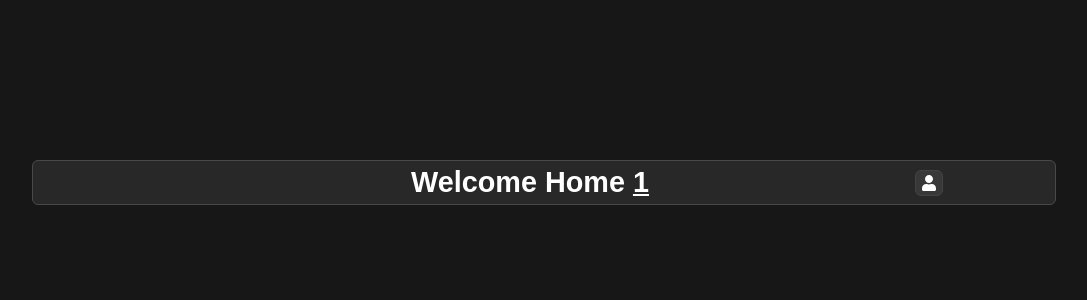
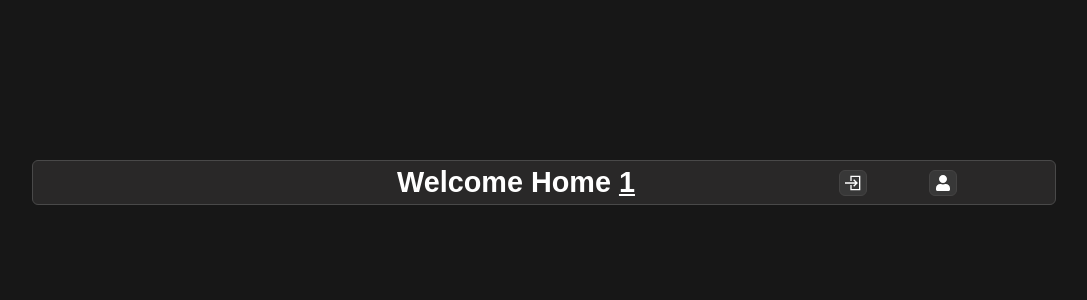
Before and after one commit to RaxPlay/lobn, a Next.js app: page /home/1 in a window 1280 px wide. Shown: the top 300 px of the page, without its empty margins (96-1183 px from the left). Built offline with nearby package versions, Linux system fonts and the light colour scheme.

Commit message:
Changed page's redirection order

```diff
--- a/app/api/auth.ts
+++ b/app/api/auth.ts
@@ -18,7 +18,7 @@ export async function signUpAction(formData: FormData){
 		},
 	}),
 
-	redirect("/access-board");
+	redirect("/");
 }
 
 export async function signInAction(formData: FormData){
@@ -32,7 +32,7 @@ export async function signInAction(formData: FormData){
 		},
 	}),
 
-	redirect("/access-board");
+	redirect("/");
 }
 
 export async function signOutAction(){
--- a/app/components/page/home-components/home-client-main-component.tsx
+++ b/app/components/page/home-components/home-client-main-component.tsx
@@ -2,6 +2,7 @@
 
 import { redirect } from "next/navigation";
 import { FaUser } from "react-icons/fa";
+import { GrLogin } from "react-icons/gr";
 
 interface Props {
   userName: string;
@@ -10,6 +11,7 @@ interface Props {
 export default function HomeMainPage({ userName }: Props) {
 
   const goToSettings = () => redirect(`/user-settings/${userName}`)
+  const goJoinBoard = () => redirect(`/access-board`)
 
   return (
     <div className="flex justify-center">
@@ -19,6 +21,10 @@ export default function HomeMainPage({ userName }: Props) {
             Welcome Home <span className="underline">{userName}</span>
           </h1>
 
+          <button className="relative left-[20%]" onClick={goJoinBoard}>
+            <GrLogin/>
+          </button>
+
           <button className="relative left-[26%]" onClick={goToSettings}>
             <FaUser/>
           </button>
--- a/app/page.tsx
+++ b/app/page.tsx
@@ -6,5 +6,7 @@ export default async function page() {
 
   if(!session) redirect("/sign-in");
 
-  else if(session) redirect("/access-board");
+  const userName = session.user.name
+
+  if(session) redirect(`/home/${userName}`);
 }
```
